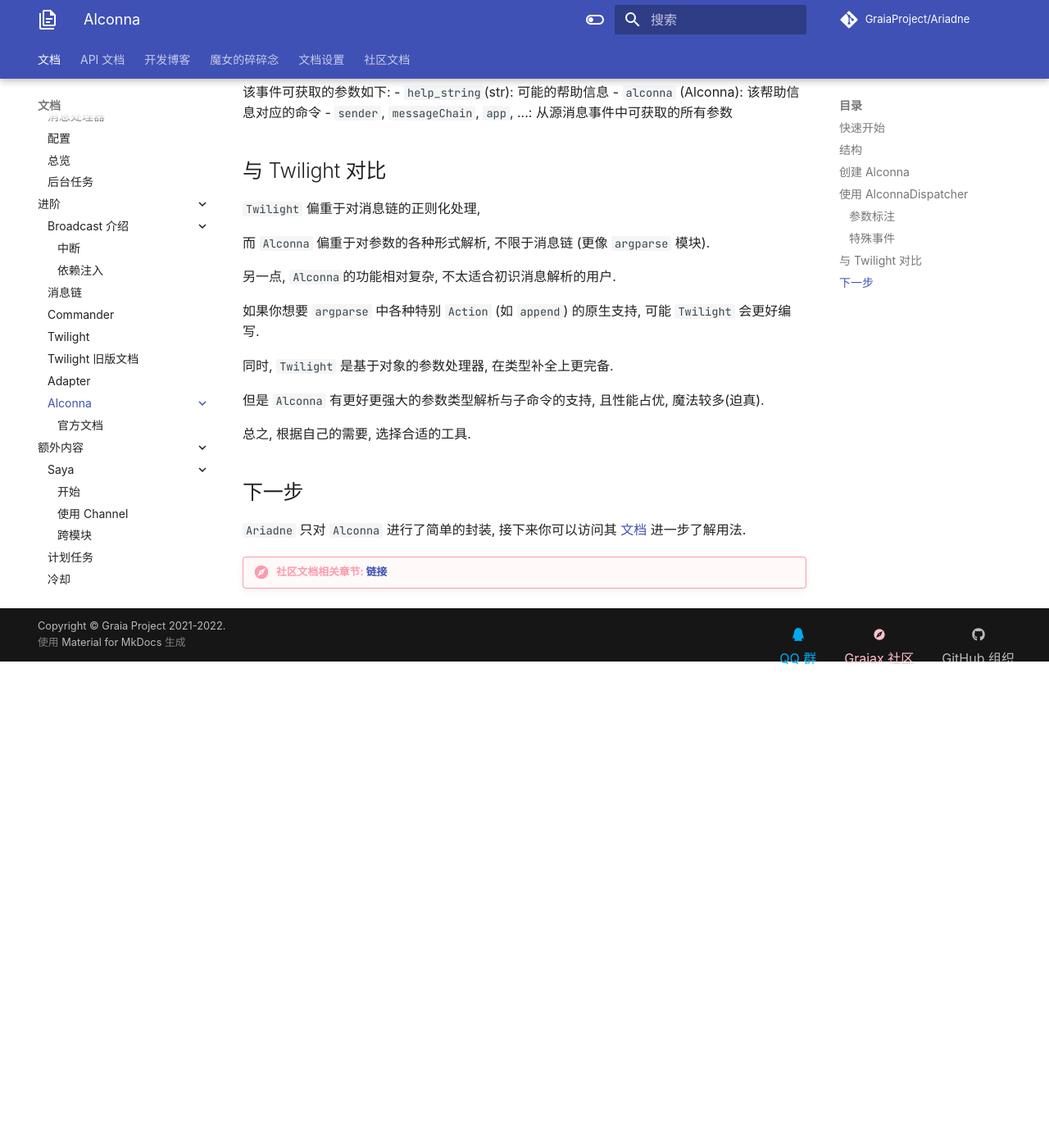
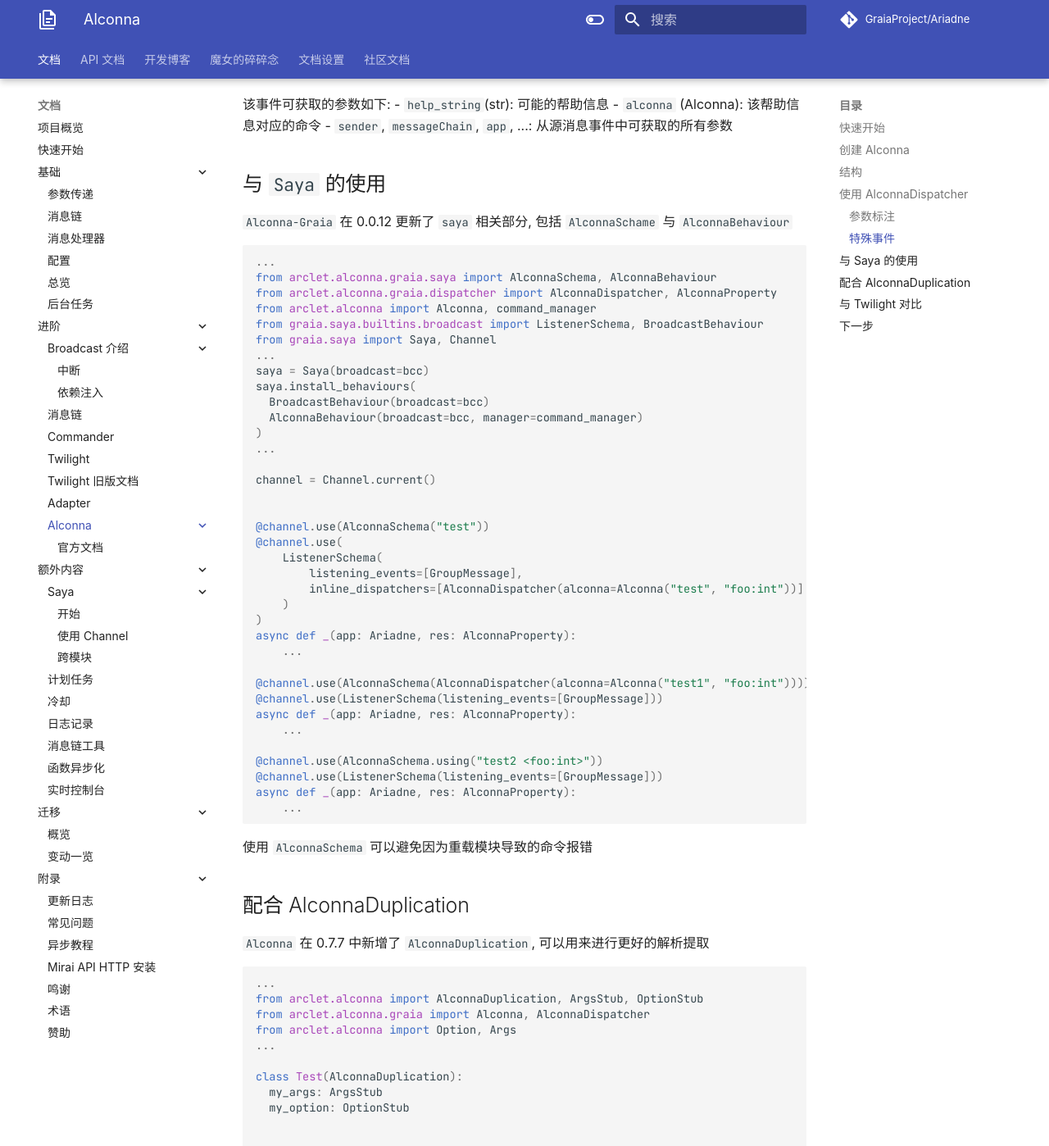
Before and after one commit to GraiaProject/Ariadne, an MkDocs documentation site: the page built from docs/advance/alconna/quickstart.md, in a window 1280 px wide and 1400 px high, scrolled down 2841 px. Shown: the whole window at 82% size. Built offline with MkDocs 1.6.1 and Material for MkDocs 9.7.7, drawn with Linux system fonts in a browser that asks for light colours; comment, search, counter and statistics services are not loaded; before the commit the page ends 3658 px from its top, so only the background shows below that; some of the changed text lies outside the part shown.

Commit message:
Add Saya Support

````diff
--- a/docs/advance/alconna/quickstart.md
+++ b/docs/advance/alconna/quickstart.md
@@ -32,22 +32,42 @@ async def friend_message_listener(app: Ariadne, friend: Friend, result: Arpamar)
  <li class="chat left">歌名是 大地</li>
  <li class="chat left">歌手是 Beyond</li>
  <li class="chat right">!点歌 --help</li>
- <li class="chat left">!点歌 &lt;song_name&gt;<br>在XXX中搜索歌名<br>可用的选项有:<br>&#35; 指定歌手<br>  -s, --歌手 &lt;singer_name&gt;</li>
+ <li class="chat left">!点歌 &lt;song_name&gt;<br>在XXX中搜索歌名<br>可用的选项有:<br>&#35; 指定歌手<br>  -s, 歌手 &lt;singer_name&gt;</li>
 </ul>
 </div>
 
+## 创建 Alconna
+
+假设我们编写了这样的代码:
+
+```python
+from arclet.alconna import Alconna, Args, Option
+...
+
+alconna = Alconna("指令", Args.foo[str], options=[Option("my选项")])
+```
+
+这个命令说明我们需要匹配一个内容为 "指令 something"的消息(其中 `something` 必须是 `str` 类型), 并把 "something" 赋予参数名 "foo"; 该指令可以使用 "my选项" 这个命令选项
+
+而后另有4种构造方式, 可以满足不同使用者的需求:
+- koishi-like: 以类似 `koishi` 中指令创建的方式创建 `Alconna`
+- format: 以类似f-string的格式创建 `Alconna`
+- click-like: 以类似 `click` 中指令创建的方式创建 `Alconna`
+- fire-like: 以类似 `python-fire` 中指令创建的方式创建 `Alconna`
+
+具体使用方法请参考 `Alconna` 的文档.
+
 ## 结构
 
-通过阅读 Alconna 的签名可以得知，Alconna 支持四大类参数：
-
--   `headers` : 呼叫该命令的命令头，一般是你的机器人的名字或者符号，与 command 至少有一个填写. 例如: /, !
--   `command` : 命令名称，你的命令的名字，与 headers 至少有一个填写
--   `options` : 命令选项，你的命令可选择的所有 option,是一个包含 Subcommand 与 Option 的列表
--   `main_args` : 主参数，填入后当且仅当命令中含有该参数时才会成功解析
+通过阅读 Alconna 的签名可以得知，Alconna 支持四大类参数:
+- `command` : 命令名称，你的命令的名字，与 headers 至少有一个填写
+- `main_args` : 主参数，填入后当且仅当命令中含有该参数时才会成功解析
+- `headers` : 呼叫该命令的命令头，一般是你的机器人的名字或者符号，与 command 至少有一个填写. 例如: /, !
+- `options` : 命令选项，你的命令可选择的所有 option,是一个包含 Subcommand 与 Option 的列表
 
 解析时，先判断命令头(即 headers + command ),再判断 options 与 main args , 这里 options 与 main args 在输入指令时是不分先后的
 
-假设有个 Alconna 如下:
+若有如下命令:
 
 ```python
 Alconna(
@@ -57,38 +77,24 @@ Alconna(
     options=[
         Subcommand(
             "sub_name",
-            Option("sub_opt", sub_opt_arg="sub_arg"),
-            sub_main_arg="sub_main_arg"
+            [Option("sub_opt", "sub_arg")],
+            args="sub_main_arg"
         ),
-        Option("opt", opt_arg="opt_arg")
+        Option("opt", "opt_arg")
     ],
 )
 ```
 
-则它可以解析如下命令:
+则它可以解析以下所有消息:
 
 ```
 /name sub_name sub_opt sub_arg sub_main_arg opt arg main_args
-/name sub_name sub_main_arg opt arg main_argument
-/name main_args opt arg
+/name main_args sub_name sub_main_arg opt arg
+/name opt arg main_args
 /name main_args
 ```
 
-解析成功的命令的参数会保存在 analysis_message 方法返回的 `Arpamar` 实例中
-
-## 创建 Alconna
-
-```python
-alconna = Alconna(command="指令", main_args=Args.foo[str], options=[Option("选项")])
-```
-
-这里说明我们需要匹配内容为 "指令 something:str"的消息, 并把 "something" 赋予参数名 "foo"; 该指令可以使用 "选项" 这个命令选项
-
-而后另有4种构造方式, 可以满足不同使用者的需求:
-- koishi-like: 以类似`koishi`中指令创建的方式创建`Alconna`
-- format: 以类似f-string的格式创建`Alconna`
-- click-like: 以类似`click`中指令创建的方式创建`Alconna`
-- fire-like: 以类型`python-fire`中指令创建的方式创建`Alconna`
+解析成功的命令的参数会保存在 parse 方法返回的 `Arpamar` 实例中
 
 ## 使用 `AlconnaDispatcher`
 
@@ -101,7 +107,6 @@ alconna = Alconna(command="指令", main_args=Args.foo[str], options=[Option("
 - `Alconna`: 使用的 `Alconna` 对象.
 - `Arpamar`: `Alconna` 生成的数据容器.
 - `AlconnaProperty`: `AlconnaDispatcher` 返回的特殊对象, 可以获取:
-    - `origin`: 原始消息链
     - `help_text`: 可能的帮助信息
     - `result`: `Arpamar`
     - `source`: 原始事件
@@ -116,19 +121,97 @@ alconna = Alconna(command="指令", main_args=Args.foo[str], options=[Option("
 - `alconna` (Alconna): 该帮助信息对应的命令
 - `sender`, `messageChain`, `app`, ...: 从源消息事件中可获取的所有参数
 
+## 与 `Saya` 的使用
+
+`Alconna-Graia` 在 0.0.12 更新了 `saya` 相关部分, 包括 `AlconnaSchame` 与 `AlconnaBehaviour`
+
+```python
+...
+from arclet.alconna.graia.saya import AlconnaSchema, AlconnaBehaviour
+from arclet.alconna.graia.dispatcher import AlconnaDispatcher, AlconnaProperty
+from arclet.alconna import Alconna, command_manager
+from graia.saya.builtins.broadcast import ListenerSchema, BroadcastBehaviour
+from graia.saya import Saya, Channel
+...
+saya = Saya(broadcast=bcc)
+saya.install_behaviours(
+  BroadcastBehaviour(broadcast=bcc)
+  AlconnaBehaviour(broadcast=bcc, manager=command_manager)
+)
+...
+
+channel = Channel.current()
+
+
+@channel.use(AlconnaSchema("test"))
+@channel.use(
+    ListenerSchema(
+        listening_events=[GroupMessage],
+        inline_dispatchers=[AlconnaDispatcher(alconna=Alconna("test", "foo:int"))]
+    )
+)
+async def _(app: Ariadne, res: AlconnaProperty):
+    ...
+
+@channel.use(AlconnaSchema(AlconnaDispatcher(alconna=Alconna("test1", "foo:int"))))
+@channel.use(ListenerSchema(listening_events=[GroupMessage]))
+async def _(app: Ariadne, res: AlconnaProperty):
+    ...
+
+@channel.use(AlconnaSchema.using("test2 <foo:int>"))
+@channel.use(ListenerSchema(listening_events=[GroupMessage]))
+async def _(app: Ariadne, res: AlconnaProperty):
+    ...
+```
+
+使用 `AlconnaSchema` 可以避免因为重载模块导致的命令报错
+
+## 配合 AlconnaDuplication
+
+`Alconna` 在 0.7.7 中新增了 `AlconnaDuplication`, 可以用来进行更好的解析提取
+
+```python
+...
+from arclet.alconna import AlconnaDuplication, ArgsStub, OptionStub
+from arclet.alconna.graia import Alconna, AlconnaDispatcher
+from arclet.alconna import Option, Args
+...
+
+class Test(AlconnaDuplication):
+  my_args: ArgsStub
+  my_option: OptionStub
+
+
+alc = Alconna("test", Args.foo[int]) + Option("my_option", Args.bar[str])
+
+
+@app.broadcast.receiver(FriendMessage, dispatchers=[AlconnaDispatcher(alconna=alc)])
+async def friend_message_listener(app: Ariadne, friend: Friend, dup: Test):
+    print(dup.my_args.first_arg)
+    await app.sendFriendMessage(friend, MessageChain.create(dup.my_option.name))
+    ...
+```
+
+另可以直接传入 `Stub`, 如
+```python
+...
+async def friend_message_listener(app: Ariadne, friend: Friend, my_args: ArgsStub, my_option: OptionStub):
+    print(my_args.first_arg)
+    await app.sendFriendMessage(friend, MessageChain.create(my_option.name))
+    ...
+```
+
 ## 与 Twilight 对比
 
 `Twilight` 偏重于对消息链的正则化处理,
 
-而 `Alconna` 偏重于对参数的各种形式解析, 不限于消息链 (更像 `argparse` 模块).
+而 `Alconna` 偏重于对消息链的多样化命令式解析 (更像 `typer` 模块), 并且不限于解析消息链.
 
-另一点, `Alconna`的功能相对复杂, 不太适合初识消息解析的用户.
+如果你想要传统命令式的解析处理 (如`argparse`), 可能 `Alconna` 会更合胃口.
 
 如果你想要 `argparse` 中各种特别 `Action` (如 `append`) 的原生支持, 可能 `Twilight` 会更好编写.
 
-同时, `Twilight` 是基于对象的参数处理器, 在类型补全上更完备.
-
-但是 `Alconna` 有更好更强大的参数类型解析与子命令的支持, 且性能占优, 魔法较多(迫真).
+另一点,  `Alconna` 有更好更强大的参数类型解析与子命令的支持, 且魔法较多(迫真), 不太适合初识消息解析的用户.
 
 总之, 根据自己的需要, 选择合适的工具.
 
@@ -136,4 +219,4 @@ alconna = Alconna(command="指令", main_args=Args.foo[str], options=[Option("
 
 `Ariadne` 只对 `Alconna` 进行了简单的封装, 接下来你可以访问其 [文档](https://arcletproject.github.io/docs/alconna/tutorial) 进一步了解用法.
 
-!!! graiax "社区文档相关章节: [链接](https://graiax.cn/guide/alconna.html)"
+!!! graiax "社区文档相关章节: [链接](https://graiax.cn/guide/alconna.html#alconna)"
````
Also changed, not shown: other parts of docs/advance/alconna/quickstart.md (+3 -3 lines).
